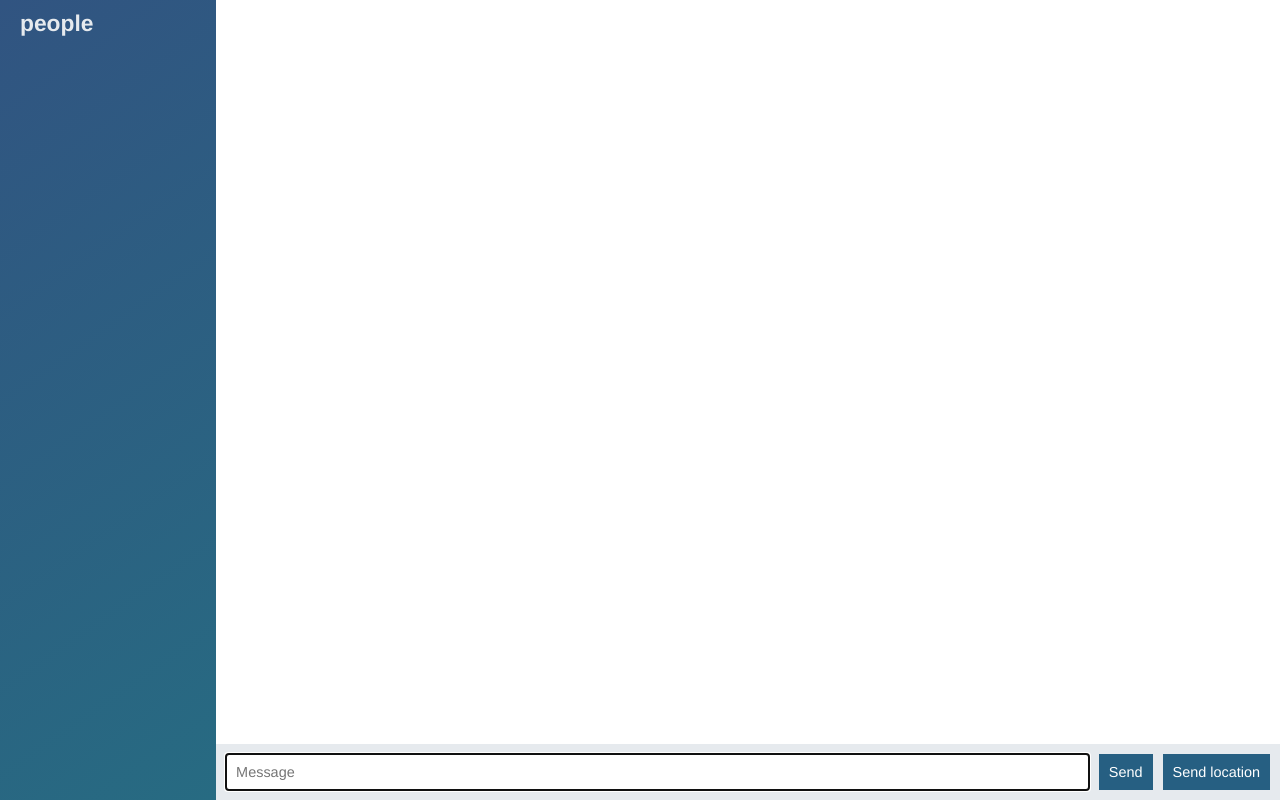
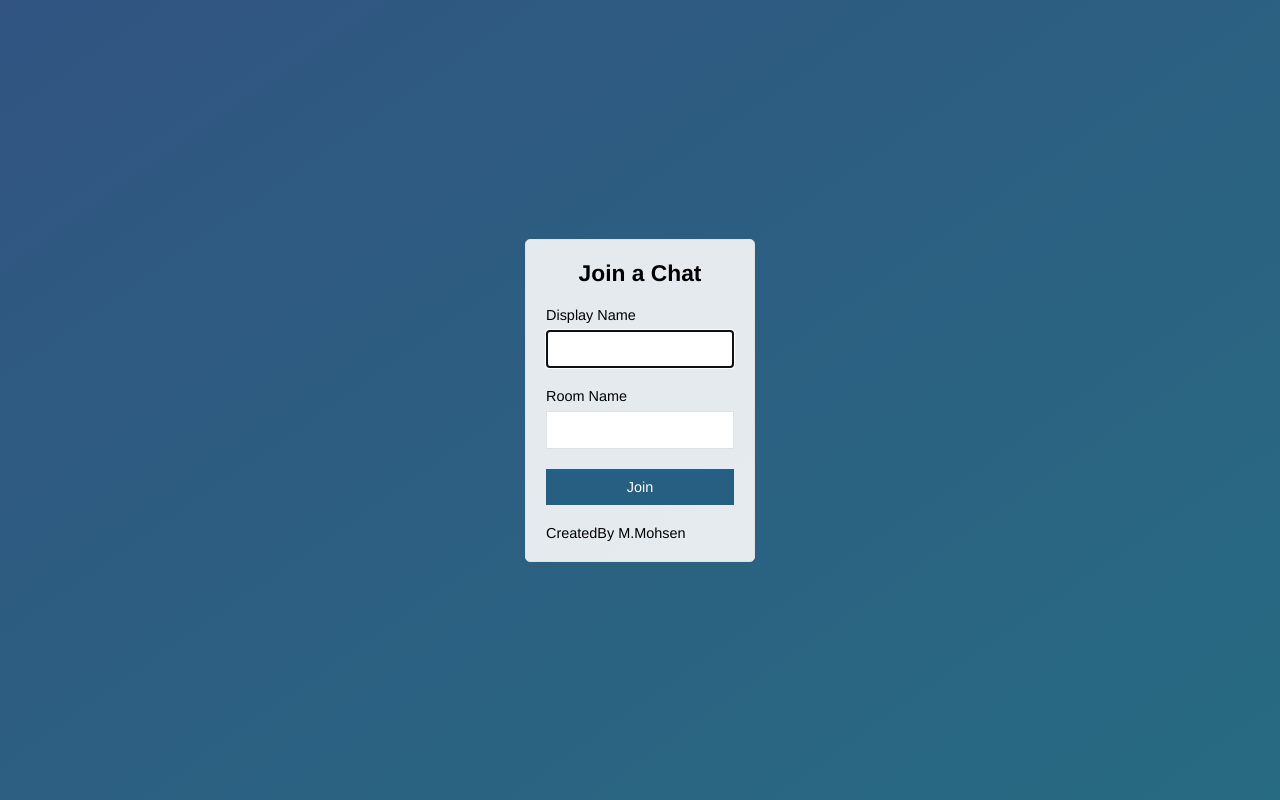
Before and after one commit to Hecoo/Node-chat-App, a website: page public/index.html in a window 1280 px wide. Drawn offline with nearby package versions, Linux system fonts and the light colour scheme; no server answers.

Commit message:
just added a chat page for joining rooms

```diff
--- a/public/index.html
+++ b/public/index.html
@@ -1,65 +1,34 @@
 <!DOCTYPE html>
-<html lang="en">
-  <head>
-    <meta charset="UTF-8" />
-    <meta http-equiv="X-UA-Compatible" content="IE=edge" />
-    <meta name="viewport" content="width=device-width, initial-scale=1.0" />
-    <title>node-chat-app</title>
+<html>
+
+<head>
+    <meta charset="utf-8">
+    <title>Join |  ChatApp</title>
+    <meta name="viewport" content="width=device-width, initial-scale=1.0 ,user-scalable=no" />
     <link rel="stylesheet" href="./css/styles.css" />
-  </head>
-  <body class="chat">
-    <div class="chat__sidebar">
-      <h3>people</h3>
-      <div id="users"></div>
+</head>
+<body class="centered-form">
+    <div class="centered-form__form">
+        <form action="/chat.html">
+            <div class="form-field">
+                <h3>Join a Chat</h3>
+            </div>
+            <div class="form-field">
+                <label>Display Name</label>
+                <input type="text" name="name" autofocus/>
+            </div>
+            <div class="form-field">
+                <label>Room Name</label>
+                <input type="text" name="room"/>
+            </div>
+            <div class="form-field">
+                <button>Join</button>
+            </div>
+            <div class="form-field">
+                <div>CreatedBy M.Mohsen</div>
+            </div>
+         </form>
     </div>
 
-    <div class="chat__main">
-      <ol id="messages" class="chat__messages"></ol>
-      <div class="chat__footer">
-        <form id="message-form">
-          <input
-            name="message"
-            type="text"
-            placeholder="Message"
-            autofocus
-            autocomplete="off"
-          />
-          <button>Send</button>
-        </form>
-        <button id="send-location">Send location</button>
-      </div>
-    </div>
-
-    <script id="message-template" type="text/template">
-      <li class='message'>
-        <div class='message__title'>
-          <h4>{{from}}</h4>
-          <span>{{createdAt}}</span>
-        </div>
-        <div class='message__body'>
-          <p>{{text}}</p>
-        </div>
-      </li>
-    </script>
-
-    <script id="location-message-template" type="text/template">
-      <li class='message'>
-        <div class='message__title'>
-          <h4>{{from}}</h4>
-          <span>{{createdAt}}</span>
-        </div>
-        <div class='message__body'>
-          <p>
-            <a href="{{url}}" target='_blank'>Check out my Current Location</a>
-          </p>
-        </div>
-      </li>
-    </script>
-
-    <script src="/socket.io/socket.io.js"></script>
-    <script src="/js/libs/jquery.min.js"></script>
-    <script src="/js/libs/moment.js"></script>
-    <script src="js/libs/mustache.js"></script>
-    <script src="/js/index.js"></script>
-  </body>
+</body>
 </html>
```
Also changed, not shown: public/chat.html (added, +65 -0 lines), public/js/chat.js (renamed from public/js/index.js).
